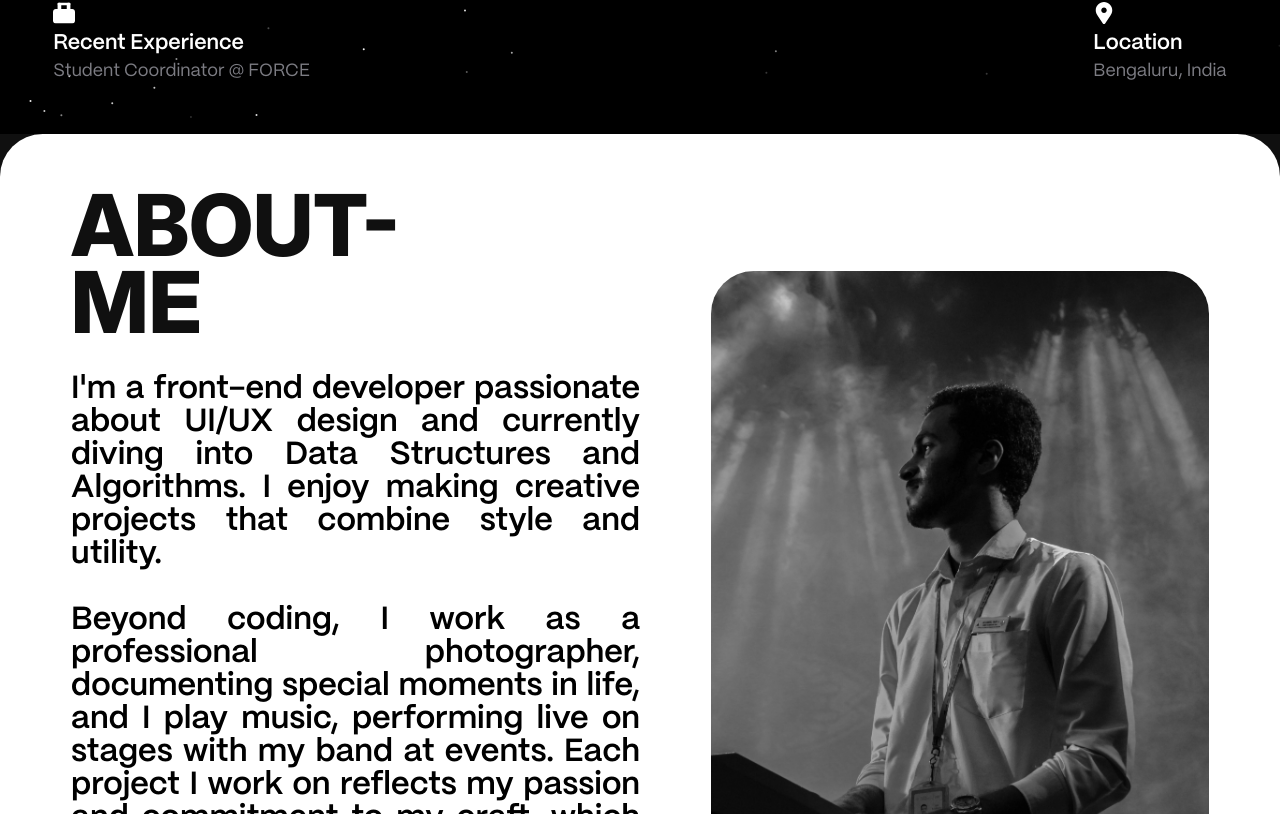
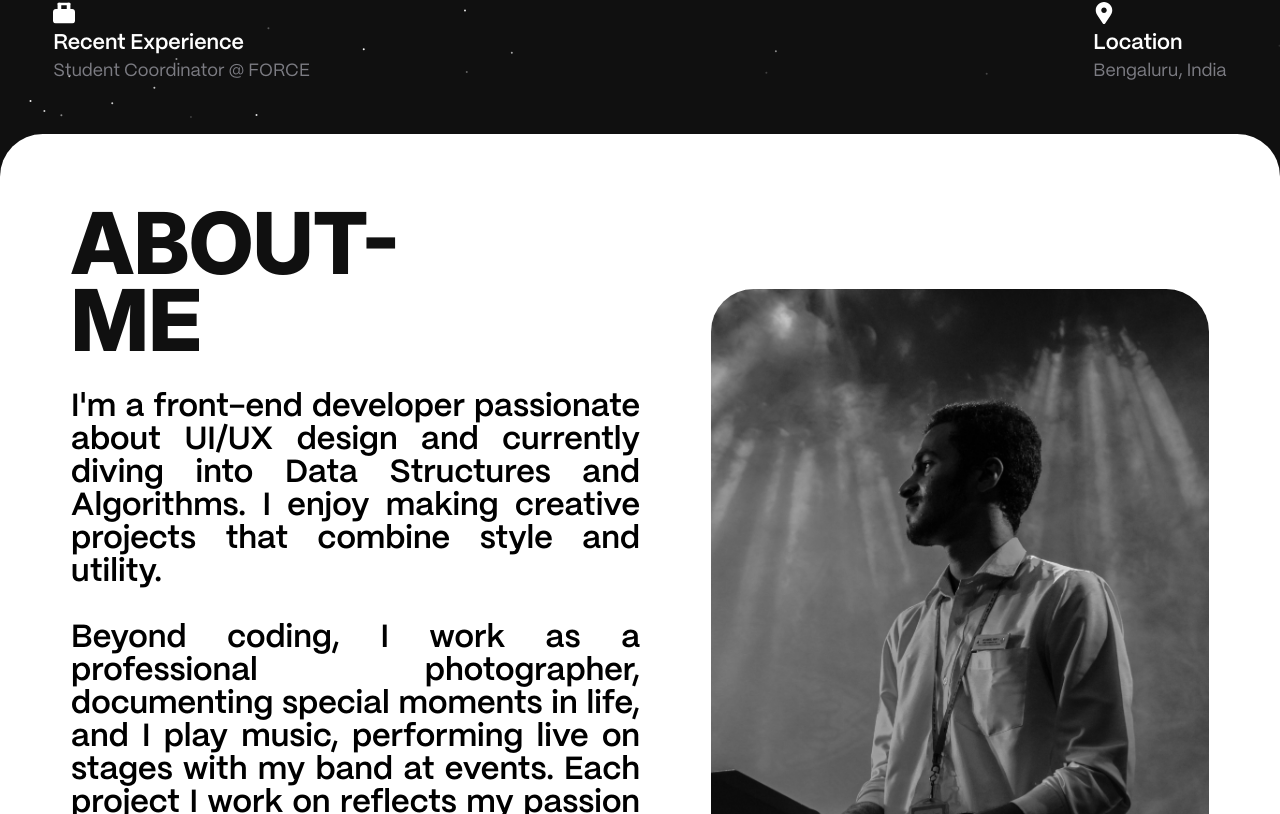
Before and after one commit to JayZ6969/portfolio, a React (Create React App) app: page / in a window 1280 px wide. Shown: the part 666-1480 px from the top of the page. Built offline with nearby package versions, Linux system fonts and the light colour scheme.

Commit message:
minor changes: particlesBG

```diff
--- a/src/components/About/About.css
+++ b/src/components/About/About.css
@@ -16,10 +16,10 @@
     gap: clamp(2.5rem, 5.556vw, 5rem);
     width: 100%;
     max-width: 1440px;
-    padding-top: clamp(1.875rem, 4.167vw, 3.75rem);
+    padding-top: clamp(2.5rem, 5.556vw, 5rem);
     padding-left: clamp(2.5rem, 5.556vw, 5rem);
     padding-right: clamp(2.5rem, 5.556vw, 5rem);
-    padding-bottom: clamp(1.875rem, 4.167vw, 3.75rem);
+    padding-bottom: clamp(2.5rem, 5.556vw, 5rem);
 }
 
 .about-me {
--- a/src/components/ParticlesBG/ParticlesBG.js
+++ b/src/components/ParticlesBG/ParticlesBG.js
@@ -35,7 +35,7 @@ const ParticlesBG = (props) => {
       autoPlay: true,
       background: {
         color: {
-          value: "#000"
+          value: "#101010"
         },
         image: "",
         position: "",
```
